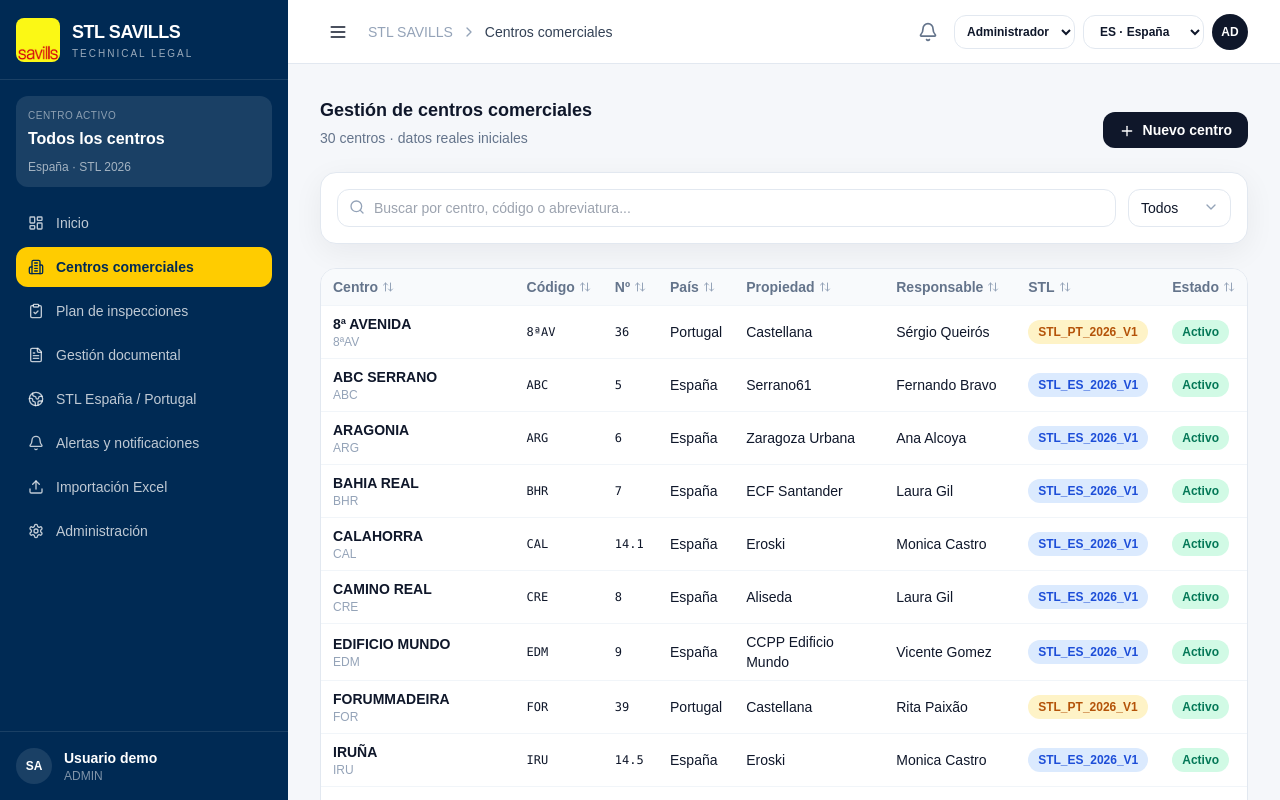
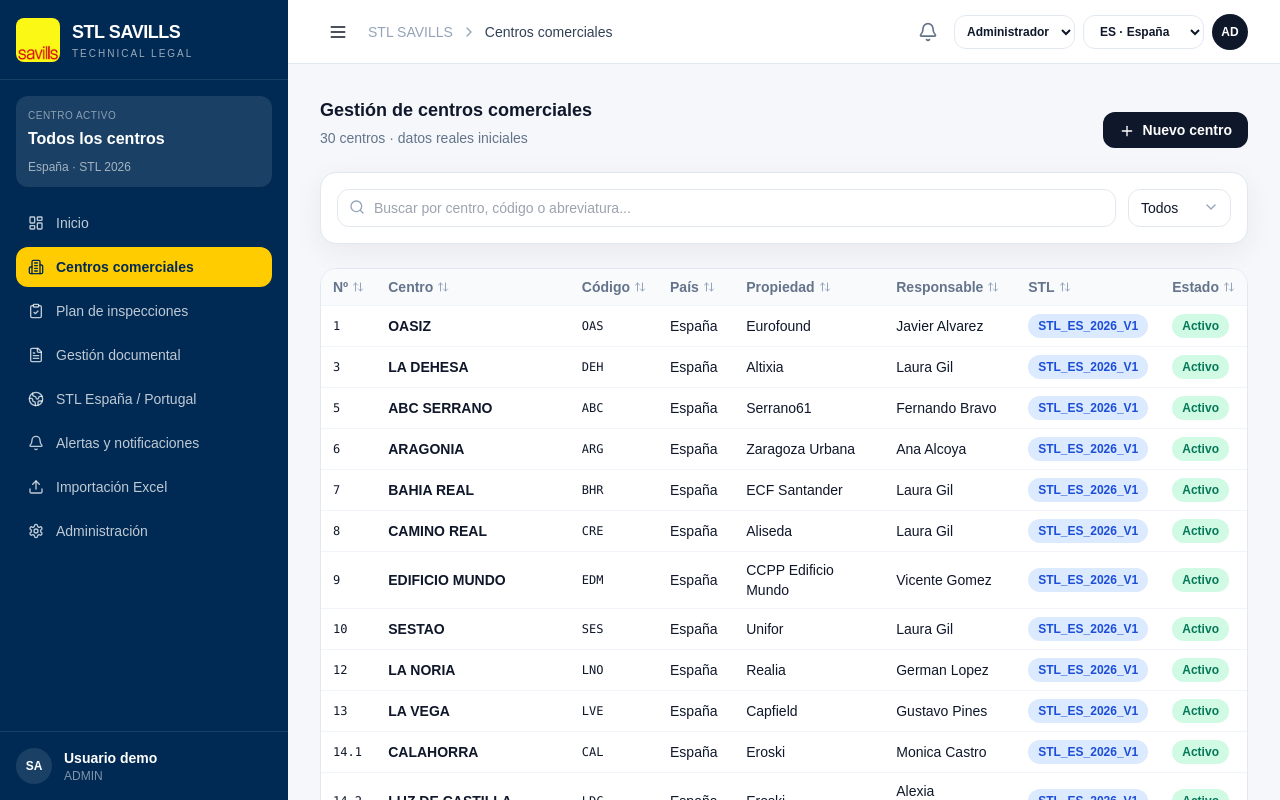
Before and after one commit to pocada00-art/stl-savills-2, a Next.js app: page /centers in a window 1280 px wide. Shown: the top 800 px of the page. Built offline with nearby package versions, Linux system fonts and the light colour scheme.

Commit message:
Enhance Centers component with role-based features
feat: filter centers by country and reorder center table

```diff
--- a/app/centers/page.tsx
+++ b/app/centers/page.tsx
@@ -4,26 +4,210 @@
 import Link from "next/link";
 import { Search, Plus, ArrowUpDown } from "lucide-react";
 import { demo } from "@/lib/data";
+import { loadState, V1Country } from "@/lib/v1-state";
 import { Card, SectionTitle, Badge, Select, Button } from "@/components/ui";
 
-type SortKey = "name"|"code"|"shortCode"|"country"|"property"|"manager"|"stl"|"status";
-export default function Centers(){
- const [q,setQ]=useState(""); const [country,setCountry]=useState("Todos");
- const [sort,setSort]=useState<{key:SortKey;dir:"asc"|"desc"}>({key:"name",dir:"asc"});
- const list=useMemo(()=>{
-   const arr=demo.centers.filter(c=>(country==="Todos"||c.country===country)&&`${c.name} ${c.code} ${c.shortCode||""}`.toLowerCase().includes(q.toLowerCase()));
-   return [...arr].sort((a:any,b:any)=>String(a[sort.key]??"").localeCompare(String(b[sort.key]??""),"es",{numeric:true})*(sort.dir==="asc"?1:-1));
- },[q,country,sort]);
- function toggle(key:SortKey){setSort(s=>({key,dir:s.key===key&&s.dir==="asc"?"desc":"asc"}))}
- const th=(key:SortKey,label:string)=><th><button className="inline-flex items-center gap-1" onClick={()=>toggle(key)}>{label}<ArrowUpDown className="h-3 w-3 text-slate-400"/></button></th>;
- return <div className="space-y-6">
-  <SectionTitle title="Gestión de centros comerciales" subtitle={`${list.length} centros · datos reales iniciales`} action={<Button><Plus className="mr-2 inline h-4 w-4"/>Nuevo centro</Button>}/>
-  <Card className="p-4"><div className="flex flex-col gap-3 md:flex-row"><div className="relative flex-1"><Search className="absolute left-3 top-2.5 h-4 w-4 text-slate-400"/><input value={q} onChange={e=>setQ(e.target.value)} placeholder="Buscar por centro, código o abreviatura..." className="w-full rounded-xl border border-slate-200 py-2 pl-9 pr-3 text-sm outline-none focus:border-slate-400"/></div><Select value={country} onChange={setCountry}><option>Todos</option><option>España</option><option>Portugal</option></Select></div></Card>
-  <div className="table-wrap"><table className="table"><thead><tr>{th("name","Centro")}{th("shortCode","Código")}{th("code","Nº")}{th("country","País")}{th("property","Propiedad")}{th("manager","Responsable")}{th("stl","STL")}{th("status","Estado")}</tr></thead>
-  <tbody>{list.map(c=><tr key={c.id} className="cursor-pointer hover:bg-slate-50" onClick={()=>window.location.href=`/centers/${encodeURIComponent(c.id)}`}>
-    <td><Link href={`/centers/${encodeURIComponent(c.id)}`} className="block"><div className="font-bold">{c.name}</div><div className="text-xs text-slate-400">{c.shortCode||"—"}</div></Link></td>
-    <td className="font-mono text-xs">{c.shortCode||"—"}</td><td className="font-mono text-xs">{c.code}</td><td>{c.country}</td><td>{c.property||"—"}</td><td>{c.manager||"Sin asignar"}</td>
-    <td><Badge tone={c.country==="España"?"info":"warning"}>{c.stl}</Badge></td><td><Badge tone="success">{c.status}</Badge></td>
-  </tr>)}</tbody></table></div>
- </div>
+type SortKey =
+  | "name"
+  | "code"
+  | "shortCode"
+  | "country"
+  | "property"
+  | "manager"
+  | "stl"
+  | "status";
+
+export default function Centers() {
+  const [q, setQ] = useState("");
+  const [country, setCountry] = useState<"Todos" | V1Country>("Todos");
+  const [sort, setSort] = useState<{
+    key: SortKey;
+    dir: "asc" | "desc";
+  }>({
+    key: "code",
+    dir: "asc",
+  });
+
+  const state = loadState();
+  const role = state.role;
+  const userCountry = state.country;
+
+  const availableCountries: ("Todos" | V1Country)[] =
+    role === "ADMIN"
+      ? ["Todos", "España", "Portugal"]
+      : userCountry
+        ? [userCountry]
+        : ["Todos"];
+
+  const effectiveCountry =
+    role === "ADMIN"
+      ? country
+      : userCountry || "Todos";
+
+  const list = useMemo(() => {
+    const arr = demo.centers.filter(
+      (c) =>
+        (effectiveCountry === "Todos" ||
+          c.country === effectiveCountry) &&
+        `${c.name} ${c.code} ${c.shortCode || ""}`
+          .toLowerCase()
+          .includes(q.toLowerCase())
+    );
+
+    return [...arr].sort(
+      (a: any, b: any) =>
+        String(a[sort.key] ?? "").localeCompare(
+          String(b[sort.key] ?? ""),
+          "es",
+          { numeric: true }
+        ) * (sort.dir === "asc" ? 1 : -1)
+    );
+  }, [q, effectiveCountry, sort]);
+
+  function toggle(key: SortKey) {
+    setSort((s) => ({
+      key,
+      dir:
+        s.key === key && s.dir === "asc"
+          ? "desc"
+          : "asc",
+    }));
+  }
+
+  const th = (key: SortKey, label: string) => (
+    <th>
+      <button
+        className="inline-flex items-center gap-1"
+        onClick={() => toggle(key)}
+      >
+        {label}
+        <ArrowUpDown className="h-3 w-3 text-slate-400" />
+      </button>
+    </th>
+  );
+
+  return (
+    <div className="space-y-6">
+      <SectionTitle
+        title="Gestión de centros comerciales"
+        subtitle={`${list.length} centros · datos reales iniciales`}
+        action={
+          <Button>
+            <Plus className="mr-2 inline h-4 w-4" />
+            Nuevo centro
+          </Button>
+        }
+      />
+
+      <Card className="p-4">
+        <div className="flex flex-col gap-3 md:flex-row">
+          <div className="relative flex-1">
+            <Search className="absolute left-3 top-2.5 h-4 w-4 text-slate-400" />
+
+            <input
+              value={q}
+              onChange={(e) => setQ(e.target.value)}
+              placeholder="Buscar por centro, código o abreviatura..."
+              className="w-full rounded-xl border border-slate-200 py-2 pl-9 pr-3 text-sm outline-none focus:border-slate-400"
+            />
+          </div>
+
+          {role === "ADMIN" && (
+            <Select
+              value={country}
+              onChange={(value) =>
+                setCountry(value as "Todos" | V1Country)
+              }
+            >
+              {availableCountries.map((item) => (
+                <option key={item}>{item}</option>
+              ))}
+            </Select>
+          )}
+
+          {role !== "ADMIN" && userCountry && (
+            <div className="flex items-center rounded-xl border border-slate-200 bg-slate-50 px-4 py-2 text-sm font-semibold">
+              {userCountry}
+            </div>
+          )}
+        </div>
+      </Card>
+
+      <div className="table-wrap">
+        <table className="table">
+          <thead>
+            <tr>
+              {th("code", "Nº")}
+              {th("name", "Centro")}
+              {th("shortCode", "Código")}
+              {th("country", "País")}
+              {th("property", "Propiedad")}
+              {th("manager", "Responsable")}
+              {th("stl", "STL")}
+              {th("status", "Estado")}
+            </tr>
+          </thead>
+
+          <tbody>
+            {list.map((c) => (
+              <tr
+                key={c.id}
+                className="cursor-pointer hover:bg-slate-50"
+                onClick={() =>
+                  (window.location.href = `/centers/${encodeURIComponent(
+                    c.id
+                  )}`)
+                }
+              >
+                <td className="font-mono text-xs">
+                  {c.code}
+                </td>
+
+                <td>
+                  <Link
+                    href={`/centers/${encodeURIComponent(c.id)}`}
+                    className="block"
+                  >
+                    <div className="font-bold">
+                      {c.name}
+                    </div>
+                  </Link>
+                </td>
+
+                <td className="font-mono text-xs">
+                  {c.shortCode || "—"}
+                </td>
+
+                <td>{c.country}</td>
+
+                <td>{c.property || "—"}</td>
+
+                <td>
+                  {c.manager || "Sin asignar"}
+                </td>
+
+                <td>
+                  <Badge
+                    tone={
+                      c.country === "España"
+                        ? "info"
+                        : "warning"
+                    }
+                  >
+                    {c.stl}
+                  </Badge>
+                </td>
+
+                <td>
+                  <Badge tone="success">
+                    {c.status}
+                  </Badge>
+                </td>
+              </tr>
+            ))}
+          </tbody>
+        </table>
+      </div>
+    </div>
+  );
 }
```
